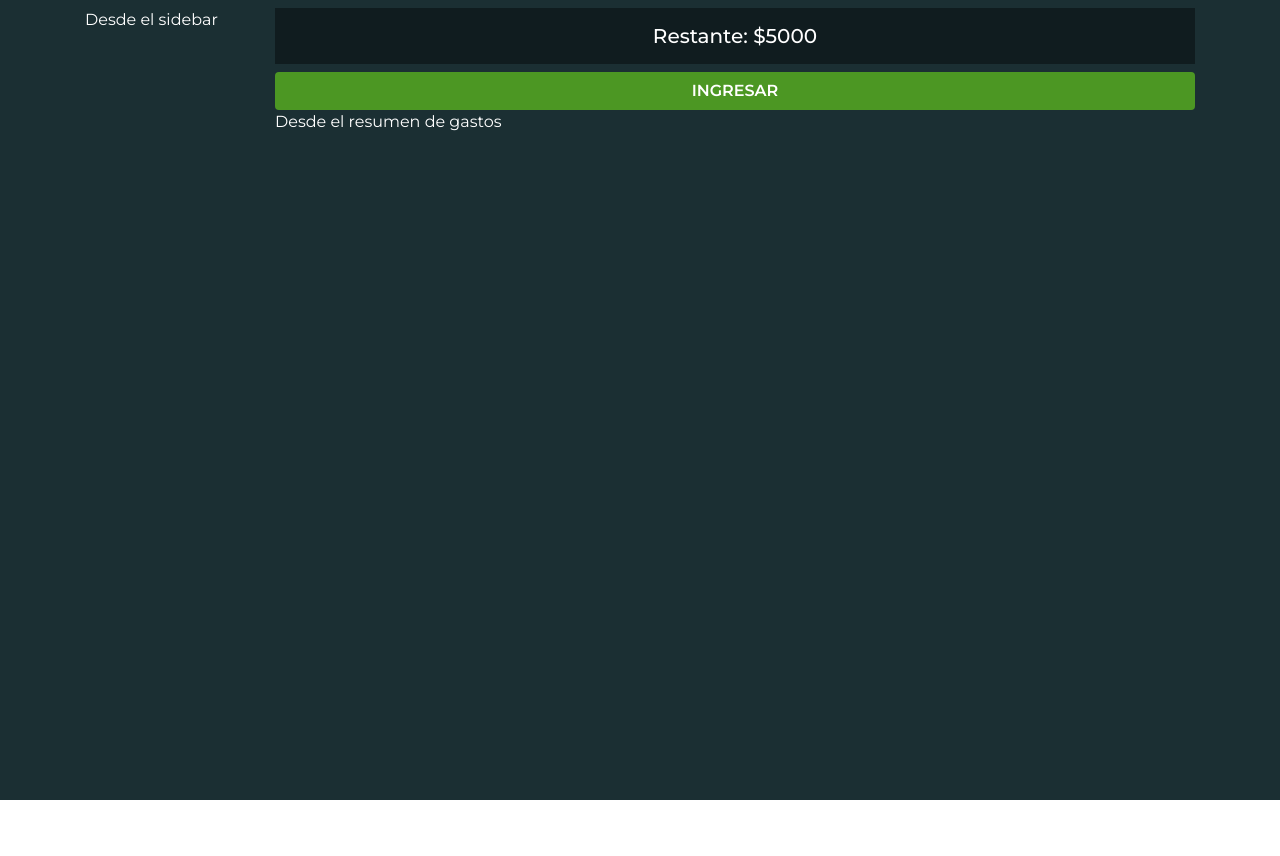
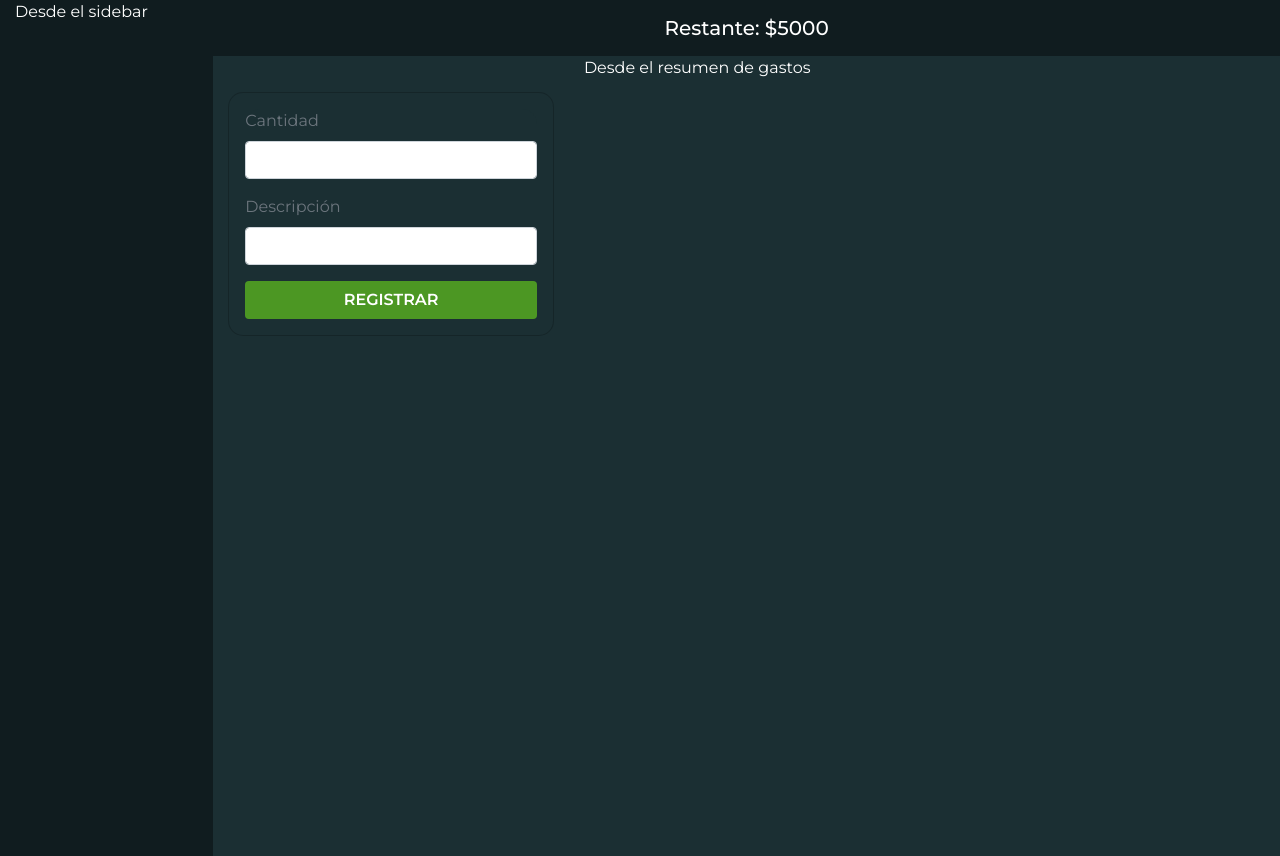
Before and after one commit to KBrayanGarcia/gastosContext, a React (Create React App) app: page /gastos in a window 1280 px wide. Before the commit the page ends 800 px from the top, so only its background shows below. Built offline with nearby package versions, Linux system fonts and the light colour scheme.

Commit message:
Avance escritorio hecho, faltan gastos maquetado

```diff
--- a/src/Components/Gastos/FormGastos.js
+++ b/src/Components/Gastos/FormGastos.js
@@ -2,29 +2,20 @@ import React from 'react'
 
 const FormGastos = () => {
     return (
-        <div className="mt-2">
-            <button type="button" className="btn btn-block btn-gastos-principal" data-toggle="modal" data-target="#exampleModal">
-                Ingresar
-            </button>
-            <div className="modal fade" id="exampleModal" tabindex="-1" aria-labelledby="exampleModalLabel" aria-hidden="true">
-                <div className="modal-dialog modal-dialog-centered">
-                    <div className="modal-content">
-                        <div className="modal-header">
-                            <h5 className="modal-title" id="exampleModalLabel">Modal title</h5>
-                            <button type="button" className="close" data-dismiss="modal" aria-label="Close">
-                                <span aria-hidden="true">&times;</span>
-                            </button>
-                        </div>
-                        <div className="modal-body">
-                            ...
-                        </div>
-                        <div className="modal-footer">
-                            <button type="button" className="btn btn-secondary" data-dismiss="modal">Close</button>
-                            <button type="button" className="btn btn-primary">Save changes</button>
-                        </div>
-                    </div>
+        <div className="form-gastos">
+            <form>
+                <div className="form-group">
+                    <label htmlFor="cantidadGasto" className="text-muted">Cantidad</label>
+                    <input type="number" className="form-control input-app-gastos" id="cantidadGasto"/>
                 </div>
-            </div>
+                <div className="form-group">
+                    <label htmlFor="descripcionGasto" className="text-muted">Descripción</label>
+                    <input type="text" className="form-control input-app-gastos" id="descripcionGasto"/>
+                </div>
+                <div>
+                    <button className="btn btn-gastos-principal btn-block">Registrar</button>
+                </div>
+            </form>
         </div>
     )
 }
--- a/src/Components/Gastos/Gastos.css
+++ b/src/Components/Gastos/Gastos.css
@@ -4,7 +4,25 @@
     color: white;
 }
 
+.sidebar-col, .presupuesto-col{
+    background-color: var(--colorSecundario2);
+}
+
 .cantidad-presupuesto{
-    background-color: var(--colorSecundario2);
+    /* background-color: var(--colorSecundario2); */
     text-align: center;
 }
+
+.modal-form-gastos, .form-gastos{
+    background-color: var(--colorPrincipal);
+    border-radius: 15px;
+}
+.app-resumen-gastos{
+    background-color: var(--colorPrincipal);
+}
+
+@media (min-width: 768px) {
+        .app-resumen-gastos{
+        height: 100vh;
+    }
+}
--- a/src/Components/Gastos/GastosLayout.js
+++ b/src/Components/Gastos/GastosLayout.js
@@ -1,6 +1,7 @@
 import React from 'react';
 
 
+import {Querys} from '../utils/Querys';
 import FormGastos from './FormGastos';
 import ResumenGastos from './ResumenGastos';
 import Sidebar from './Sidebar';
@@ -9,22 +10,40 @@ import './Gastos.css';
 
 const GastosLayout = () => {
 
+    const queryLaptop = Querys('(min-width: 768px)');
+
+
     return (
-        <div className="layout-gastos py-2">
-            <div className="container">
+        <div className="layout-gastos py-2 py-md-0">
+            <div className="container-fluid">
                 <div className="row">
-                    <div className="col-md-2 d-none d-md-block">
+                    <div className="col d-none d-md-block sidebar-col min-vh-100">
                         <Sidebar/>
                     </div>
-                    <div className="col-md-10">
+                    <div className="col-md-10 presupuesto-col">
                         <div>
                             <div className="container-md-fluid">
                                 <div className="cantidad-presupuesto p-3">
                                     <h5 className="mb-0">Restante: $5000</h5>
                                 </div>
-                                <div className="app-resumen-gastos">
-                                    <FormGastos/>
-                                    <ResumenGastos/>
+                                <div className="app-resumen-gastos row ">
+                                    <div className="mt-2 col-md-4">
+                                        <button type="button" className="btn btn-block btn-gastos-principal d-md-none" data-toggle="modal" data-target="#exampleModal">
+                                            Ingresar
+                                        </button>
+                                        <div className={queryLaptop ? 'd-block' : 'modal fade'} id="exampleModal" aria-labelledby="exampleModalLabel" aria-hidden="true">
+                                            <div className="modal-dialog modal-dialog-centered">
+                                                <div className="modal-content modal-form-gastos">
+                                                    <div className="modal-body">
+                                                        <FormGastos/>
+                                                    </div>
+                                                </div>
+                                            </div>
+                                        </div>
+                                    </div>
+                                    <div className="col-md-8">
+                                        <ResumenGastos/>
+                                    </div>
                                 </div>
                             </div>
                         </div>
--- /dev/null
+++ b/src/Components/utils/Querys.js
@@ -0,0 +1,24 @@
+import {useState, useEffect} from 'react'
+
+export const Querys = (query) => {
+
+    const [matches, setMatches] = useState(false);
+
+    useEffect(() => {
+        const media = window.matchMedia(query);
+        if (media.matches !== matches) {
+            setMatches(media.matches);
+        }
+
+        const listener = () => {
+            setMatches(media.matches);
+        }
+
+
+        media.addListener(listener);
+
+        return () => media.removeListener(listener);
+    }, [matches, query])
+
+    return matches;
+}
```
